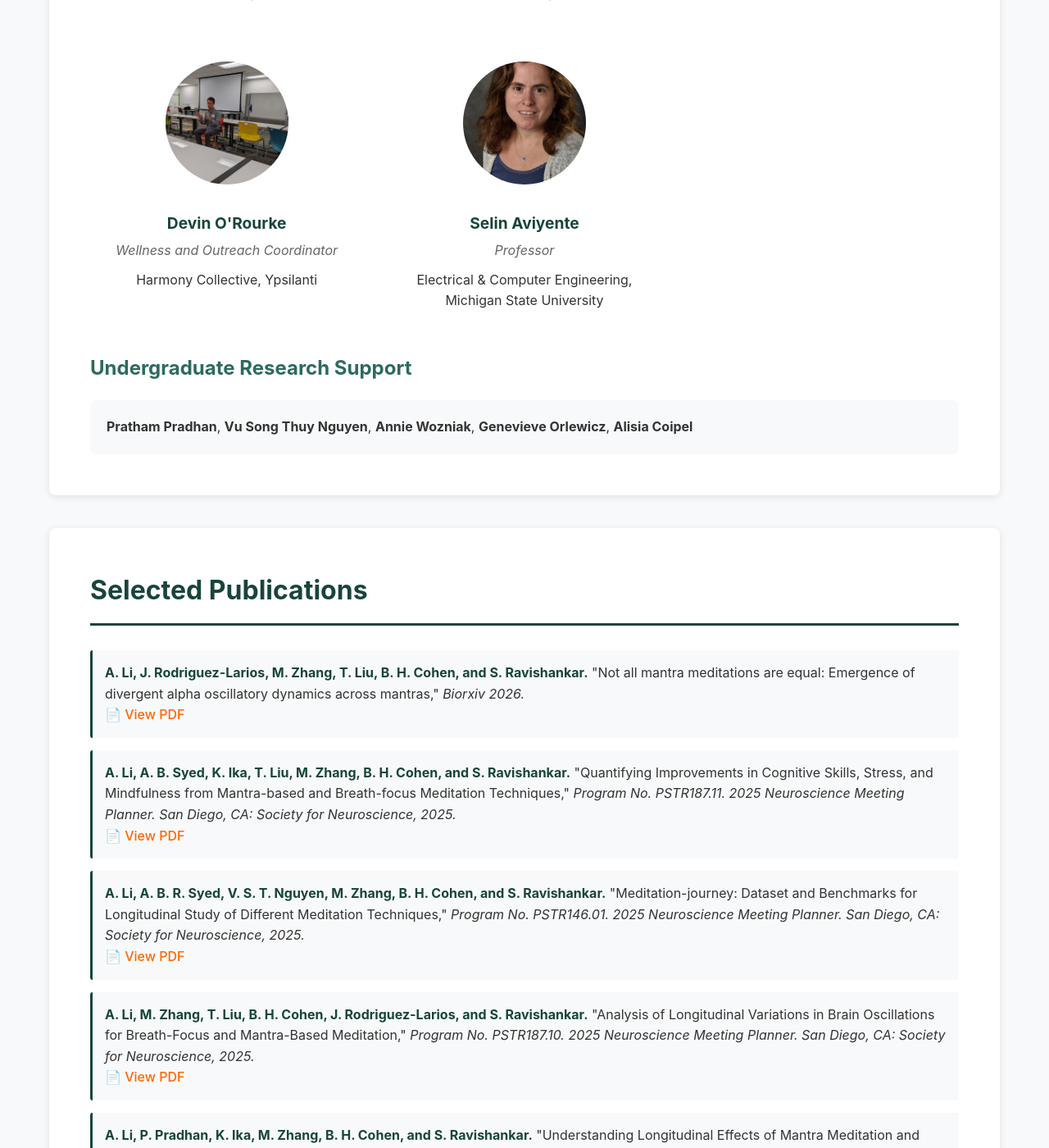
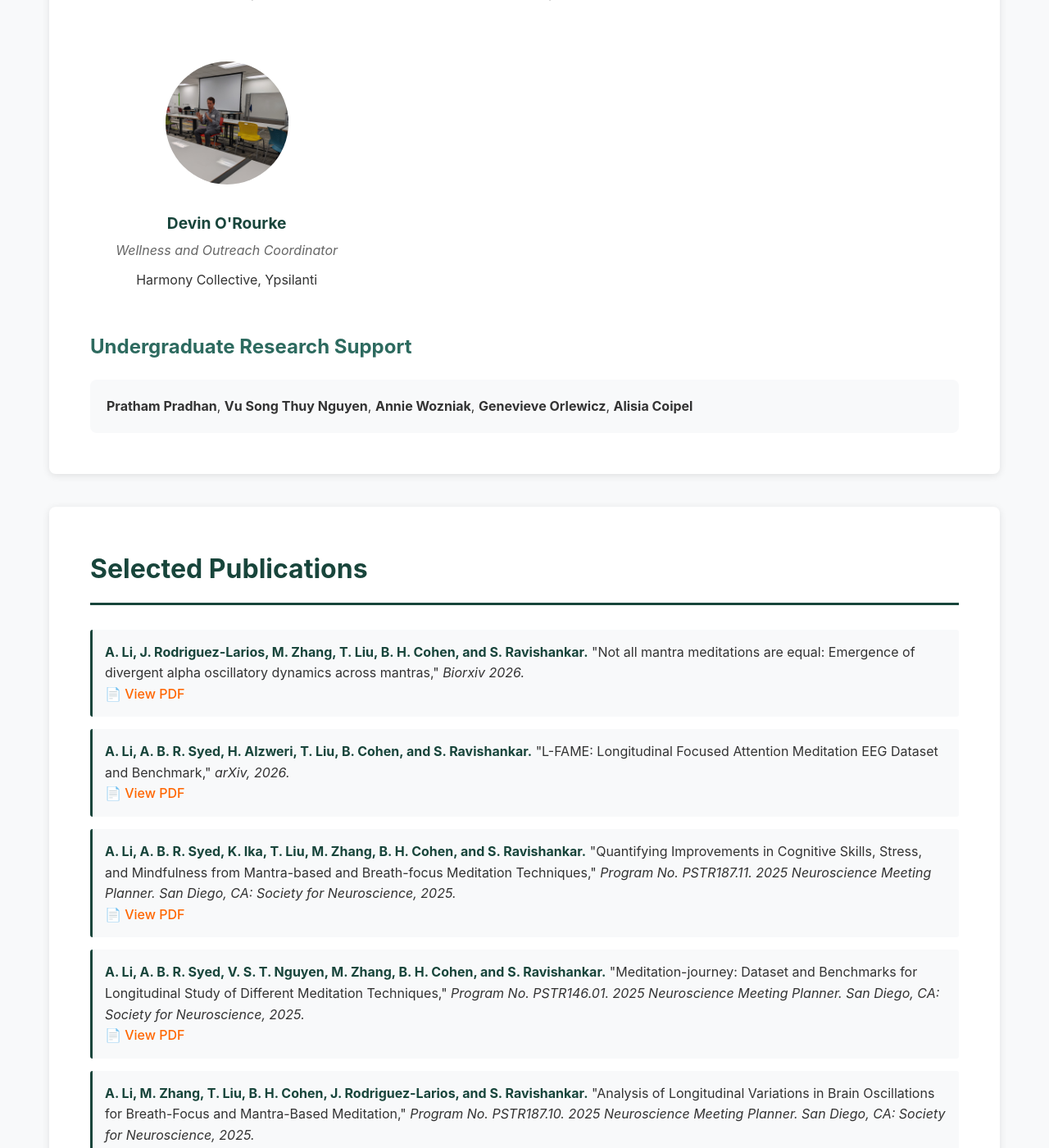
Before and after one commit to dans-om/dans-om.github.io, a Jekyll site: the page built from index.md, in a window 1280 px wide and 1400 px high, scrolled down 4057 px. Shown: the whole window at 82% size. Built offline with Jekyll 4.4.1, drawn with Linux system fonts in a browser that asks for light colours.

Commit message:
update site
correcting previous changes

```diff
--- a/_data/publications.yml
+++ b/_data/publications.yml
@@ -1,7 +1,15 @@
+- authors: A. Li, A. B. R. Syed, H. Alzweri, T. Liu, B. Cohen, and S. Ravishankar
+  year: "2026"
+  title: "L-FAME: Longitudinal Focused Attention Meditation EEG Dataset and Benchmark"
+  venue: "arXiv, 2026."
+  link: ""
+  pdf: "/pdfs/L-FAME.pdf"
+
+
 - authors: A. Li, J. Rodriguez-Larios, M. Zhang, T. Liu, B. H. Cohen, and S. Ravishankar
   year: "2026"
   title: "Not all mantra meditations are equal: Emergence of divergent alpha oscillatory dynamics
-across mantras"
+  across mantras"
   venue: "Biorxiv 2026."
   link: ""
   pdf: "/pdfs/not-all-mantra.pdf"
@@ -20,7 +28,7 @@ across mantras"
   link: ""
   pdf: "/pdfs/Poster_sfn_2025___classification.pdf"
 
-- authors: A. Li, A. B. Syed, K. Ika, T. Liu, M. Zhang, B. H. Cohen, and S. Ravishankar
+- authors: A. Li, A. B. R. Syed, K. Ika, T. Liu, M. Zhang, B. H. Cohen, and S. Ravishankar
   year: "2025"
   title: "Quantifying Improvements in Cognitive Skills, Stress, and Mindfulness from Mantra-based and Breath-focus Meditation Techniques"
   venue: "Program No. PSTR187.11. 2025 Neuroscience Meeting Planner. San Diego, CA: Society for Neuroscience, 2025."
--- a/_data/team.yml
+++ b/_data/team.yml
@@ -31,12 +31,6 @@
   department: Harmony Collective, Ypsilanti
   category: Lab Member
   image: /images/team/devin.jpg
-
-- name: Selin Aviyente
-  role: Professor
-  department: Electrical & Computer Engineering, Michigan State University
-  category: Lab Member
-  image: /images/team/aviyente.jpg
 
 # Undergraduate Research Support
 - name: Pratham Pradhan
@@ -99,3 +93,10 @@
   category: Collaborator
   image: /images/team/matthew.jfif
   url: https://meditation.mgh.harvard.edu/sacchet/
+
+- name: Dr. Selin Aviyente
+  role: Professor
+  department: Electrical & Computer Engineering, Michigan State University
+  category: Collaborator
+  image: /images/team/aviyente.jpg
+  url: https://engineering.msu.edu/faculty/selin-aviyente
```
Also changed, not shown: 1 other file.
